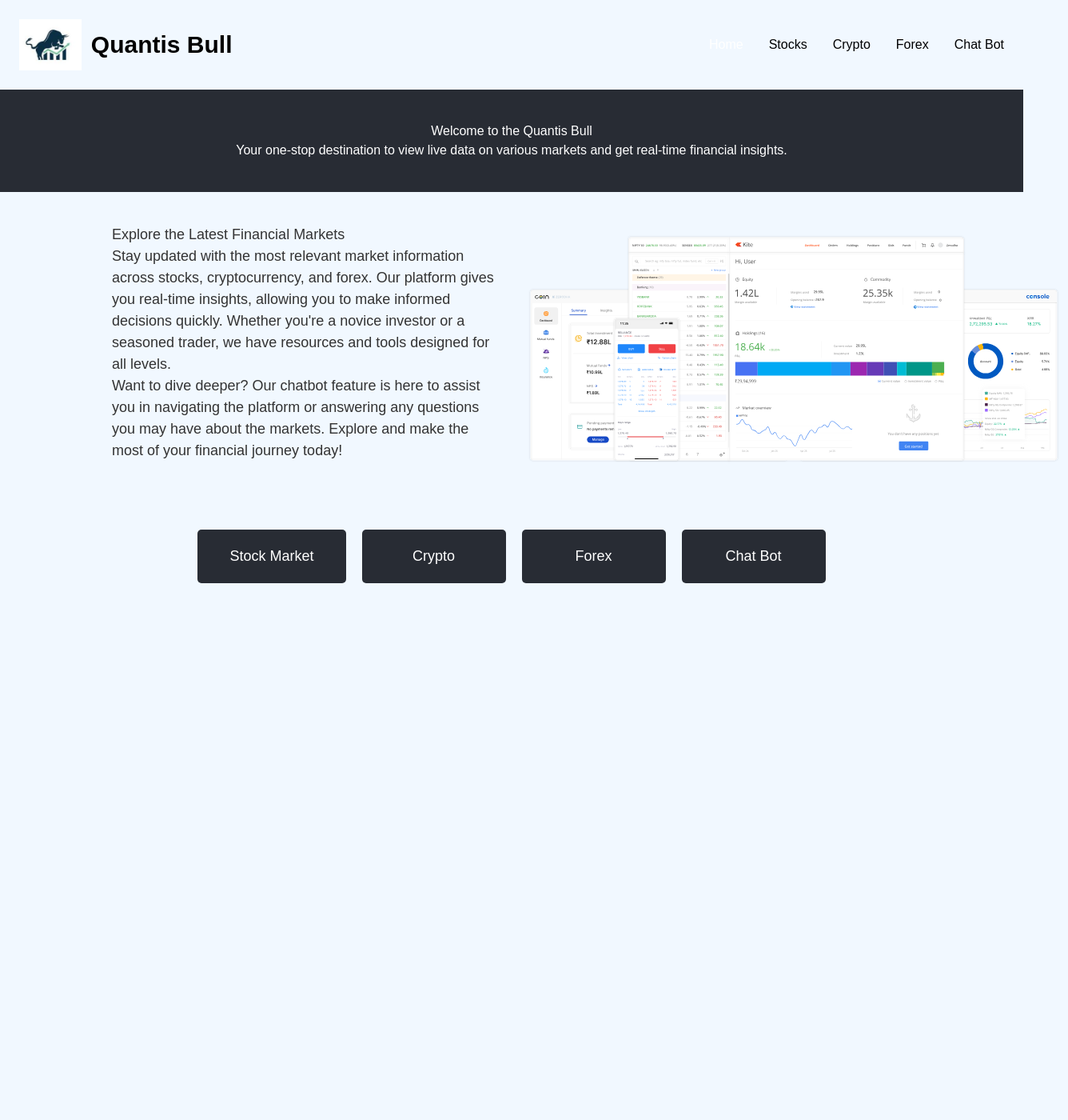
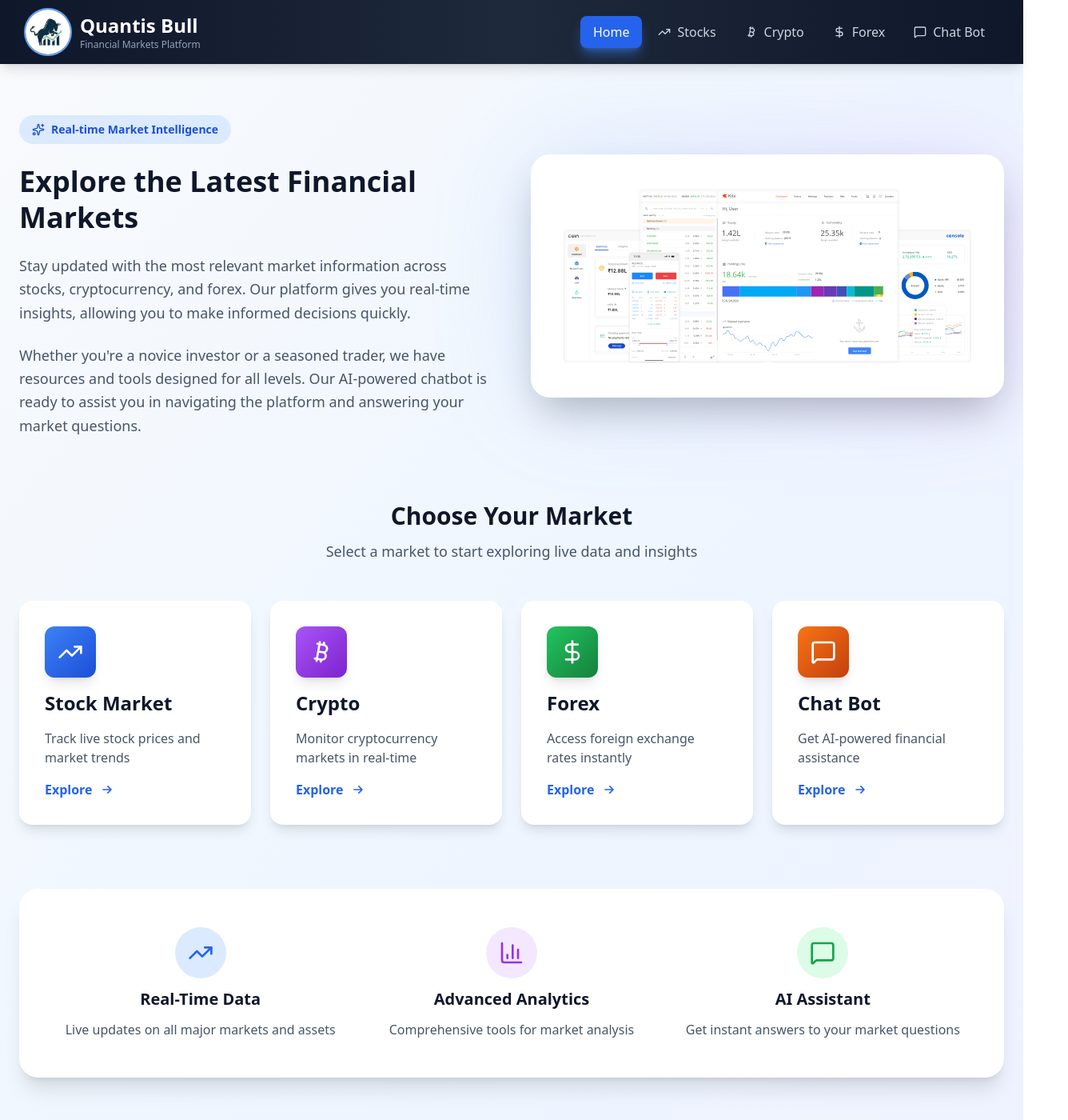
Before and after one commit to MaheswarReddyAppojigari/Quantis-Bull, a React (Vite) app: page / in a window 1280 px wide. Shown: the top 1400 px of the page at 80% size, 1336 px wide, since content can reach past the window. Before the commit the page ends 800 px from the top, so only its background shows below. Built offline with nearby package versions, Linux system fonts and the light colour scheme.

Commit message:
Improved the UI i.e the frontpage and The header

```diff
--- a/components/Header.jsx
+++ b/components/Header.jsx
@@ -1,76 +1,114 @@
+import React, { useState } from "react";
 import { NavLink } from "react-router";
-
-const Title = () => (
-  <a href="#">
-    <img
-      className="logo"
-      alt="my logo"
-      src="..\QUANTISBULL.jpg"
-      style={{ height: "60px", width: "auto" }} // Increased the logo size
-    />
-  </a>
-);
+import {
+  TrendingUp,
+  Bitcoin,
+  DollarSign,
+  MessageSquare,
+  Menu,
+  X,
+} from "lucide-react";
 
 const Header = () => {
+  const [isMenuOpen, setIsMenuOpen] = useState(false);
+
+  const navItems = [
+    { name: "Home", path: "/", icon: null },
+    {
+      name: "Stocks",
+      path: "/stock",
+      icon: <TrendingUp className="w-4 h-4" />,
+    },
+    { name: "Crypto", path: "/crypto", icon: <Bitcoin className="w-4 h-4" /> },
+    { name: "Forex", path: "/forex", icon: <DollarSign className="w-4 h-4" /> },
+    {
+      name: "Chat Bot",
+      path: "/chatbot",
+      icon: <MessageSquare className="w-4 h-4" />,
+    },
+  ];
+
   return (
-    <div className="max-w-screen-xl flex flex-wrap items-center justify-between mx-auto p-6">
-      <a href="/" className="flex items-center space-x-3 rtl:space-x-reverse">
+    <header className="bg-gradient-to-r from-slate-900 via-slate-800 to-slate-900 shadow-lg sticky top-0 z-50 backdrop-blur-sm bg-opacity-95">
+      <nav className="max-w-7xl mx-auto px-4 sm:px-6 lg:px-8">
+        <div className="flex items-center justify-between h-20">
+          {/* Logo Section */}
+          <NavLink to="/" className="flex items-center space-x-3 group">
+            <div className="relative">
               <img
-          src="..\QUANTISBULL.jpg"
-          className="h-16"
-          alt="Flowbite Logo"
+                src="../QUANTISBULL.jpg"
+                className="h-14 w-14 rounded-full ring-2 ring-blue-400 group-hover:ring-blue-300 transition-all duration-300"
+                alt="Quantis Bull Logo"
               />
-        <span className="self-center text-3xl text-heading font-semibold whitespace-nowrap">
+              <div className="absolute inset-0 rounded-full bg-blue-400 opacity-0 group-hover:opacity-20 transition-opacity duration-300"></div>
+            </div>
+            <div className="flex flex-col">
+              <span className="text-2xl font-bold text-white group-hover:text-blue-300 transition-colors duration-300">
                 Quantis Bull
               </span>
-      </a>
+              <span className="text-xs text-slate-400">
+                Financial Markets Platform
+              </span>
+            </div>
+          </NavLink>
 
-      <div className="hidden w-full md:block md:w-auto" id="navbar-default">
-        <ul className="font-medium flex flex-col p-4 md:p-0 mt-4 border border-default rounded-base bg-neutral-secondary-soft md:flex-row md:space-x-8 rtl:space-x-reverse md:mt-0 md:border-0 md:bg-neutral-primary">
-          <li>
-            <a
-              href="#"
-              className="block py-3 px-5 text-white bg-brand rounded md:bg-transparent md:text-fg-brand md:p-0"
-              aria-current="page"
+          {/* Desktop Navigation */}
+          <div className="hidden md:flex items-center space-x-1">
+            {navItems.map((item) => (
+              <NavLink
+                key={item.name}
+                to={item.path}
+                className={({ isActive }) =>
+                  `flex items-center gap-2 px-4 py-2 rounded-lg font-medium transition-all duration-300 ${
+                    isActive
+                      ? "bg-blue-600 text-white shadow-lg shadow-blue-500/50"
+                      : "text-slate-300 hover:bg-slate-700 hover:text-white"
+                  }`
+                }
               >
-              Home
-            </a>
-          </li>
-          <li>
-            <NavLink to='/stock'
-              href="#"
-              className="block py-3 px-5 text-heading rounded hover:bg-neutral-tertiary md:hover:bg-transparent md:border-0 md:hover:text-fg-brand md:p-0 md:dark:hover:bg-transparent"
+                {item.icon}
+                <span>{item.name}</span>
+              </NavLink>
+            ))}
+          </div>
+
+          {/* Mobile Menu Button */}
+          <button
+            onClick={() => setIsMenuOpen(!isMenuOpen)}
+            className="md:hidden p-2 rounded-lg text-slate-300 hover:bg-slate-700 hover:text-white transition-colors duration-300"
           >
-              Stocks
+            {isMenuOpen ? (
+              <X className="w-6 h-6" />
+            ) : (
+              <Menu className="w-6 h-6" />
+            )}
+          </button>
+        </div>
+
+        {/* Mobile Navigation */}
+        {isMenuOpen && (
+          <div className="md:hidden pb-4 space-y-2">
+            {navItems.map((item) => (
+              <NavLink
+                key={item.name}
+                to={item.path}
+                onClick={() => setIsMenuOpen(false)}
+                className={({ isActive }) =>
+                  `flex items-center gap-3 px-4 py-3 rounded-lg font-medium transition-all duration-300 ${
+                    isActive
+                      ? "bg-blue-600 text-white shadow-lg"
+                      : "text-slate-300 hover:bg-slate-700 hover:text-white"
+                  }`
+                }
+              >
+                {item.icon}
+                <span>{item.name}</span>
               </NavLink>
-          </li>
-          <li>
-            <NavLink to='/crypto'
-              href="#"
-              className="block py-3 px-5 text-heading rounded hover:bg-neutral-tertiary md:hover:bg-transparent md:border-0 md:hover:text-fg-brand md:p-0 md:dark:hover:bg-transparent"
-            >
-              Crypto
-            </NavLink>
-          </li>
-          <li>
-            <NavLink to='forex'
-              href="#"
-              className="block py-3 px-5 text-heading rounded hover:bg-neutral-tertiary md:hover:bg-transparent md:border-0 md:hover:text-fg-brand md:p-0 md:dark:hover:bg-transparent"
-            >
-              Forex
-            </NavLink>
-          </li>
-          <li>
-            <NavLink to='chatbot'
-              href="#"
-              className="block py-3 px-5 text-heading rounded hover:bg-neutral-tertiary md:hover:bg-transparent md:border-0 md:hover:text-fg-brand md:p-0 md:dark:hover:bg-transparent"
-            >
-              Chat Bot
-            </NavLink>
-          </li>
-        </ul>
+            ))}
           </div>
-    </div>
+        )}
+      </nav>
+    </header>
   );
 };
 
--- a/src/App.jsx
+++ b/src/App.jsx
@@ -1,60 +1,224 @@
-import React from "react";
-import { NavLink } from "react-router";
-import "./App.css";
+// import React from "react";
+// import { NavLink } from "react-router";
+// import "./App.css";
+
+// function App() {
+//   return (
+//     <div className="App">
+//       <header className="App-header">
+//         <h1>Welcome to the Quantis Bull</h1>
+//         <p>
+//           Your one-stop destination to view live data on various markets and get
+//           real-time financial insights.
+//         </p>
+//       </header>
+
+//       <main>
+//         <section className="landing-text">
+//           <div className="text-content">
+//             <h2>Explore the Latest Financial Markets</h2>
+//             <p>
+//               Stay updated with the most relevant market information across
+//               stocks, cryptocurrency, and forex. Our platform gives you
+//               real-time insights, allowing you to make informed decisions
+//               quickly. Whether you're a novice investor or a seasoned trader, we
+//               have resources and tools designed for all levels.
+//             </p>
+//             <p>
+//               Want to dive deeper? Our chatbot feature is here to assist you in
+//               navigating the platform or answering any questions you may have
+//               about the markets. Explore and make the most of your financial
+//               journey today!
+//             </p>
+//           </div>
+//           <div className="image-container">
+//             <img
+//               src="/landing.svg"
+//               alt="Financial Markets"
+//               className="landing-image"
+//             />
+//           </div>
+//         </section>
+
+//         <div className="button-container">
+//           <NavLink to="/stock">
+//             <button className="market-button">Stock Market</button>
+//           </NavLink>
+//           <NavLink to="/crypto">
+//             <button className="market-button">Crypto</button>
+//           </NavLink>
+//           <NavLink to="/forex">
+//             <button className="market-button">Forex</button>
+//           </NavLink>
+//           <NavLink to="/chatbot">
+//             <button className="market-button">Chat Bot</button>
+//           </NavLink>
+//         </div>
+//       </main>
+//     </div>
+//   );
+// }
+
+// export default App;
+import React from 'react';
+import { TrendingUp, Bitcoin, DollarSign, MessageSquare, BarChart3, Sparkles } from 'lucide-react';
 
 function App() {
+  const markets = [
+    {
+      title: 'Stock Market',
+      icon: <TrendingUp className="w-8 h-8" />,
+      description: 'Track live stock prices and market trends',
+      gradient: 'from-blue-500 to-blue-700',
+      path: '/stock'
+    },
+    {
+      title: 'Crypto',
+      icon: <Bitcoin className="w-8 h-8" />,
+      description: 'Monitor cryptocurrency markets in real-time',
+      gradient: 'from-purple-500 to-purple-700',
+      path: '/crypto'
+    },
+    {
+      title: 'Forex',
+      icon: <DollarSign className="w-8 h-8" />,
+      description: 'Access foreign exchange rates instantly',
+      gradient: 'from-green-500 to-green-700',
+      path: '/forex'
+    },
+    {
+      title: 'Chat Bot',
+      icon: <MessageSquare className="w-8 h-8" />,
+      description: 'Get AI-powered financial assistance',
+      gradient: 'from-orange-500 to-orange-700',
+      path: '/chatbot'
+    }
+  ];
+
   return (
-    <div className="App">
-      <header className="App-header">
-        <h1>Welcome to the Quantis Bull</h1>
-        <p>
-          Your one-stop destination to view live data on various markets and get
-          real-time financial insights.
-        </p>
-      </header>
+    <div className="min-h-screen bg-gradient-to-br from-slate-50 via-blue-50 to-indigo-50">
+      {/* Header */}
+      {/* <header className="bg-gradient-to-r from-slate-900 via-slate-800 to-slate-900 text-white">
+        <div className="max-w-7xl mx-auto px-6 py-16 text-center">
+          <div className="flex items-center justify-center gap-3 mb-4">
+            <BarChart3 className="w-12 h-12 text-blue-400" />
+            <h1 className="text-5xl font-bold">Quantis Bull</h1>
+          </div>
+          <p className="text-xl text-slate-300 max-w-2xl mx-auto">
+            Your one-stop destination for live market data and real-time financial insights
+          </p>
+        </div>
+      </header> */}
 
-      <main>
-        <section className="landing-text">
-          <div className="text-content">
-            <h2>Explore the Latest Financial Markets</h2>
-            <p>
-              Stay updated with the most relevant market information across
-              stocks, cryptocurrency, and forex. Our platform gives you
-              real-time insights, allowing you to make informed decisions
-              quickly. Whether you're a novice investor or a seasoned trader, we
-              have resources and tools designed for all levels.
+      {/* Main Content */}
+      <main className="max-w-7xl mx-auto px-6 py-16">
+        {/* Hero Section */}
+        <section className="grid md:grid-cols-2 gap-12 items-center mb-20">
+          <div className="space-y-6">
+            <div className="inline-flex items-center gap-2 bg-blue-100 text-blue-700 px-4 py-2 rounded-full text-sm font-semibold">
+              <Sparkles className="w-4 h-4" />
+              Real-time Market Intelligence
+            </div>
+            <h2 className="text-4xl font-bold text-slate-900 leading-tight">
+              Explore the Latest Financial Markets
+            </h2>
+            <p className="text-lg text-slate-600 leading-relaxed">
+              Stay updated with the most relevant market information across stocks, cryptocurrency, and forex. Our platform gives you real-time insights, allowing you to make informed decisions quickly.
             </p>
-            <p>
-              Want to dive deeper? Our chatbot feature is here to assist you in
-              navigating the platform or answering any questions you may have
-              about the markets. Explore and make the most of your financial
-              journey today!
+            <p className="text-lg text-slate-600 leading-relaxed">
+              Whether you're a novice investor or a seasoned trader, we have resources and tools designed for all levels. Our AI-powered chatbot is ready to assist you in navigating the platform and answering your market questions.
             </p>
           </div>
-          <div className="image-container">
-            <img
-              src="/landing.svg"
-              alt="Financial Markets"
-              className="landing-image"
-            />
+
+          <div className="relative">
+            <div className="absolute inset-0 bg-gradient-to-r from-blue-400 to-purple-500 rounded-3xl blur-3xl opacity-20"></div>
+            <div className="relative bg-white rounded-3xl shadow-2xl p-8">
+              <img
+                src="/landing.svg"
+                alt="Financial Markets"
+                className="w-full h-auto rounded-2xl"
+              />
+            </div>
           </div>
         </section>
 
-        <div className="button-container">
-          <NavLink to="/stock">
-            <button className="market-button">Stock Market</button>
-          </NavLink>
-          <NavLink to="/crypto">
-            <button className="market-button">Crypto</button>
-          </NavLink>
-          <NavLink to="/forex">
-            <button className="market-button">Forex</button>
-          </NavLink>
-          <NavLink to="/chatbot">
-            <button className="market-button">Chat Bot</button>
-          </NavLink>
+        {/* Market Cards */}
+        <section className="space-y-8">
+          <div className="text-center mb-12">
+            <h3 className="text-3xl font-bold text-slate-900 mb-3">Choose Your Market</h3>
+            <p className="text-lg text-slate-600">Select a market to start exploring live data and insights</p>
+          </div>
+
+          <div className="grid md:grid-cols-2 lg:grid-cols-4 gap-6">
+            {markets.map((market, index) => (
+              <a
+                key={index}
+                href={market.path}
+                className="group relative bg-white rounded-2xl shadow-lg hover:shadow-2xl transition-all duration-300 overflow-hidden transform hover:-translate-y-2"
+              >
+                <div className={`absolute inset-0 bg-gradient-to-br ${market.gradient} opacity-0 group-hover:opacity-100 transition-opacity duration-300`}></div>
+
+                <div className="relative p-8 space-y-4">
+                  <div className={`inline-flex p-4 rounded-xl bg-gradient-to-br ${market.gradient} text-white shadow-lg group-hover:scale-110 transition-transform duration-300`}>
+                    {market.icon}
+                  </div>
+
+                  <h4 className="text-2xl font-bold text-slate-900 group-hover:text-white transition-colors duration-300">
+                    {market.title}
+                  </h4>
+
+                  <p className="text-slate-600 group-hover:text-white/90 transition-colors duration-300">
+                    {market.description}
+                  </p>
+
+                  <div className="flex items-center text-blue-600 group-hover:text-white font-semibold transition-colors duration-300">
+                    Explore
+                    <svg className="w-5 h-5 ml-2 group-hover:translate-x-2 transition-transform duration-300" fill="none" stroke="currentColor" viewBox="0 0 24 24">
+                      <path strokeLinecap="round" strokeLinejoin="round" strokeWidth={2} d="M13 7l5 5m0 0l-5 5m5-5H6" />
+                    </svg>
+                  </div>
+                </div>
+              </a>
+            ))}
+          </div>
+        </section>
+
+        {/* Features Section */}
+        <section className="mt-20 bg-white rounded-3xl shadow-xl p-12">
+          <div className="grid md:grid-cols-3 gap-8 text-center">
+            <div className="space-y-3">
+              <div className="inline-flex p-4 bg-blue-100 rounded-full">
+                <TrendingUp className="w-8 h-8 text-blue-600" />
+              </div>
+              <h4 className="text-xl font-bold text-slate-900">Real-Time Data</h4>
+              <p className="text-slate-600">Live updates on all major markets and assets</p>
+            </div>
+
+            <div className="space-y-3">
+              <div className="inline-flex p-4 bg-purple-100 rounded-full">
+                <BarChart3 className="w-8 h-8 text-purple-600" />
+              </div>
+              <h4 className="text-xl font-bold text-slate-900">Advanced Analytics</h4>
+              <p className="text-slate-600">Comprehensive tools for market analysis</p>
+            </div>
+
+            <div className="space-y-3">
+              <div className="inline-flex p-4 bg-green-100 rounded-full">
+                <MessageSquare className="w-8 h-8 text-green-600" />
+              </div>
+              <h4 className="text-xl font-bold text-slate-900">AI Assistant</h4>
+              <p className="text-slate-600">Get instant answers to your market questions</p>
+            </div>
+          </div>
+        </section>
+      </main>
+
+      {/* Footer */}
+      <footer className="bg-slate-900 text-slate-400 py-8 mt-20">
+        <div className="max-w-7xl mx-auto px-6 text-center">
+          <p>© 2024 Quantis Bull. Making markets accessible for everyone.</p>
         </div>
-      </main>
+      </footer>
     </div>
   );
 }
```
Lines whose indentation alone changed are shown as unchanged.
